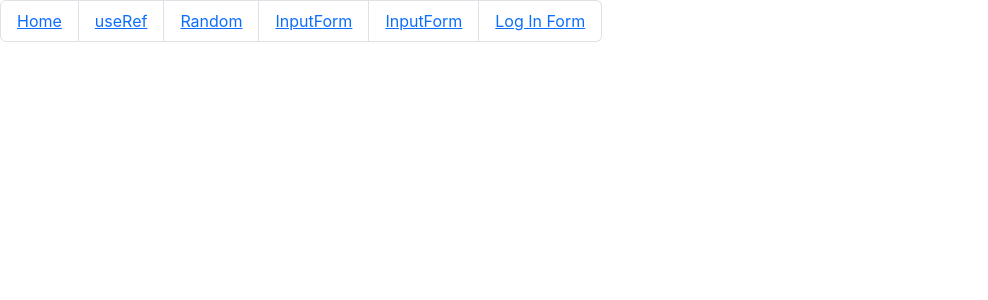
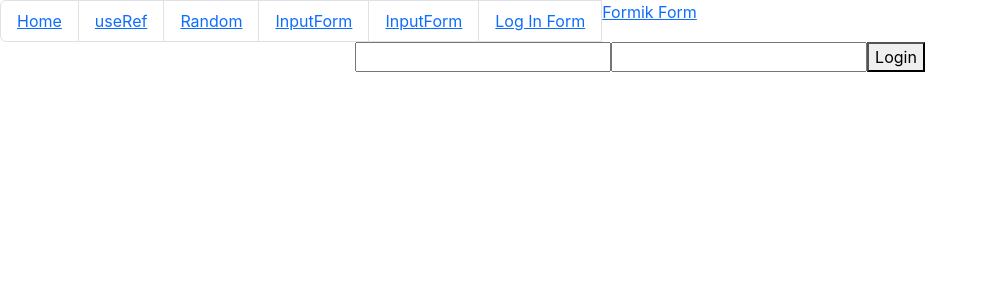
Before and after one commit to mathiasadikpon/nucamp-react-practices, a React (Create React App) app: page /formikform in a window 1280 px wide. Shown: the top 300 px of the page, without its empty margins (0-988 px from the left). Built offline with nearby package versions, Linux system fonts and the light colour scheme.

Commit message:
Add SimpleForm component and update routing in App

```diff
--- a/src/App.js
+++ b/src/App.js
@@ -6,6 +6,7 @@ import UsingRef from "./uncontroled/UsingRef";
 import RandomColorRef from "./uncontroled/RandomColorRef";
 import ControlledForm from "./controled/MyControledForm";
 import ControlledLoginForm from "./controled/ControlledLoginForm";
+import SimpleForm from "./formiks/MyFormik";
 
 function App() {
   return (
@@ -29,6 +30,9 @@ function App() {
         <li class="list-group-item">
           <Link to="controlledloginform">Log In Form</Link>
         </li>
+        <li>
+          <Link to="formikform">Formik Form</Link>
+        </li>
       </ul>
 
       <Routes>
@@ -37,6 +41,7 @@ function App() {
         <Route path="random" element={<RandomColorRef />} />
         <Route path="inputform" element={<ControlledForm />} />
         <Route path="controlledloginform" element={<ControlledLoginForm />} />
+        <Route path="formikform" element={<SimpleForm />} />
       </Routes>
     </div>
   );
--- /dev/null
+++ b/src/formiks/MyFormik.js
@@ -0,0 +1,32 @@
+import { Formik, Form, Field, ErrorMessage } from 'formik';
+
+const initialValues = {
+    username: '',
+    password: ''
+};
+
+const validateForm = () => ({});
+
+const handleSubmit = (values) => {
+    console.log(values);
+};
+
+const SimpleForm = () => {
+    return (
+        <Formik
+            initialValues={initialValues}
+            validate={validateForm}
+            onSubmit={handleSubmit}
+        >
+            <Form>
+                <Field type='username' name='username' />
+                <ErrorMessage name='username' />
+                <Field type='password' name='password' />
+                <ErrorMessage name='password' />
+                <button type='submit'>Login</button>
+            </Form>
+        </Formik>
+    );
+};
+
+export default SimpleForm;
```
